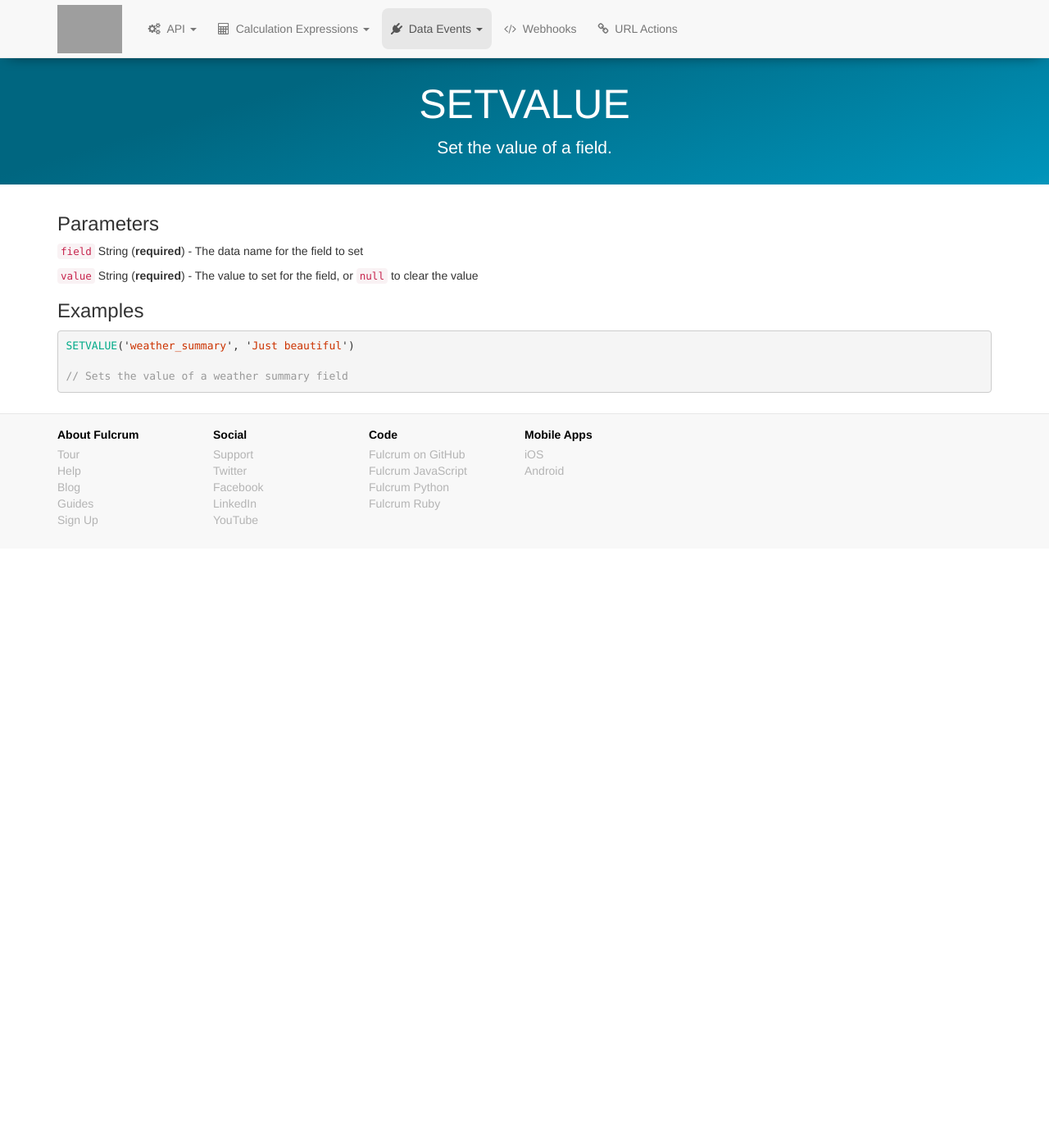
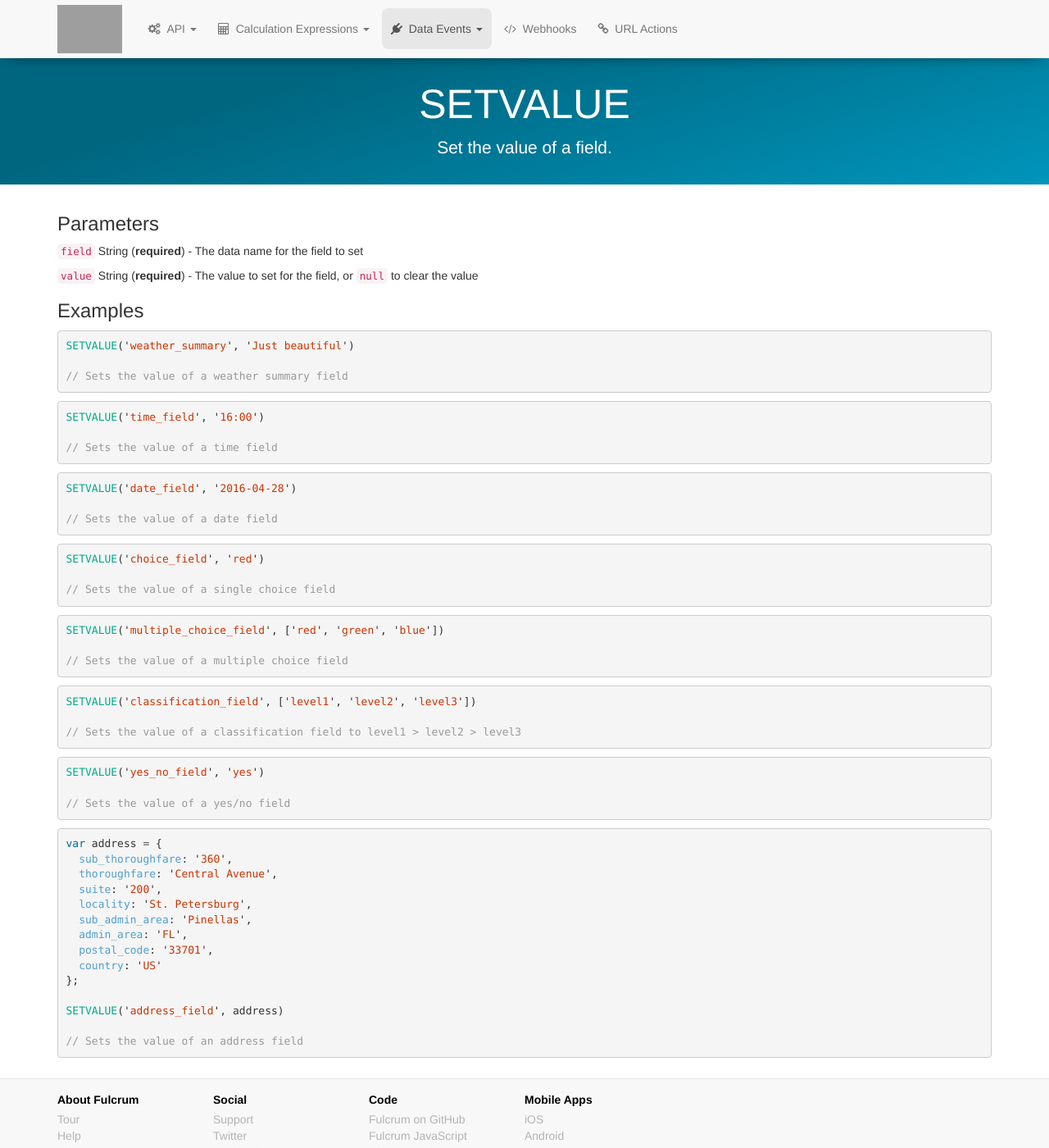
Before and after one commit to rylincoln/developer.fulcrumapp.com, a Jekyll site: the page built from _data-events/reference/setvalue.md, in a window 1280 px wide and 1400 px high. Shown: the whole window at 82% size. Built offline with Jekyll 4.4.1, drawn with Linux system fonts in a browser that asks for light colours; nearby versions of some CDN libraries; grey boxes are pictures that could not be loaded.

Commit message:
Add more examples to SETVALUE docs for all supported field types

````diff
--- a/_data-events/reference/setvalue.md
+++ b/_data-events/reference/setvalue.md
@@ -20,3 +20,56 @@ SETVALUE('weather_summary', 'Just beautiful')
 
 // Sets the value of a weather summary field
 ```
+
+```js
+SETVALUE('time_field', '16:00')
+
+// Sets the value of a time field
+```
+
+```js
+SETVALUE('date_field', '2016-04-28')
+
+// Sets the value of a date field
+```
+
+```js
+SETVALUE('choice_field', 'red')
+
+// Sets the value of a single choice field
+```
+
+```js
+SETVALUE('multiple_choice_field', ['red', 'green', 'blue'])
+
+// Sets the value of a multiple choice field
+```
+
+```js
+SETVALUE('classification_field', ['level1', 'level2', 'level3'])
+
+// Sets the value of a classification field to level1 > level2 > level3
+```
+
+```js
+SETVALUE('yes_no_field', 'yes')
+
+// Sets the value of a yes/no field
+```
+
+```js
+var address = {
+  sub_thoroughfare: '360',
+  thoroughfare: 'Central Avenue',
+  suite: '200',
+  locality: 'St. Petersburg',
+  sub_admin_area: 'Pinellas',
+  admin_area: 'FL',
+  postal_code: '33701',
+  country: 'US'
+};
+
+SETVALUE('address_field', address)
+
+// Sets the value of an address field
+```
````
